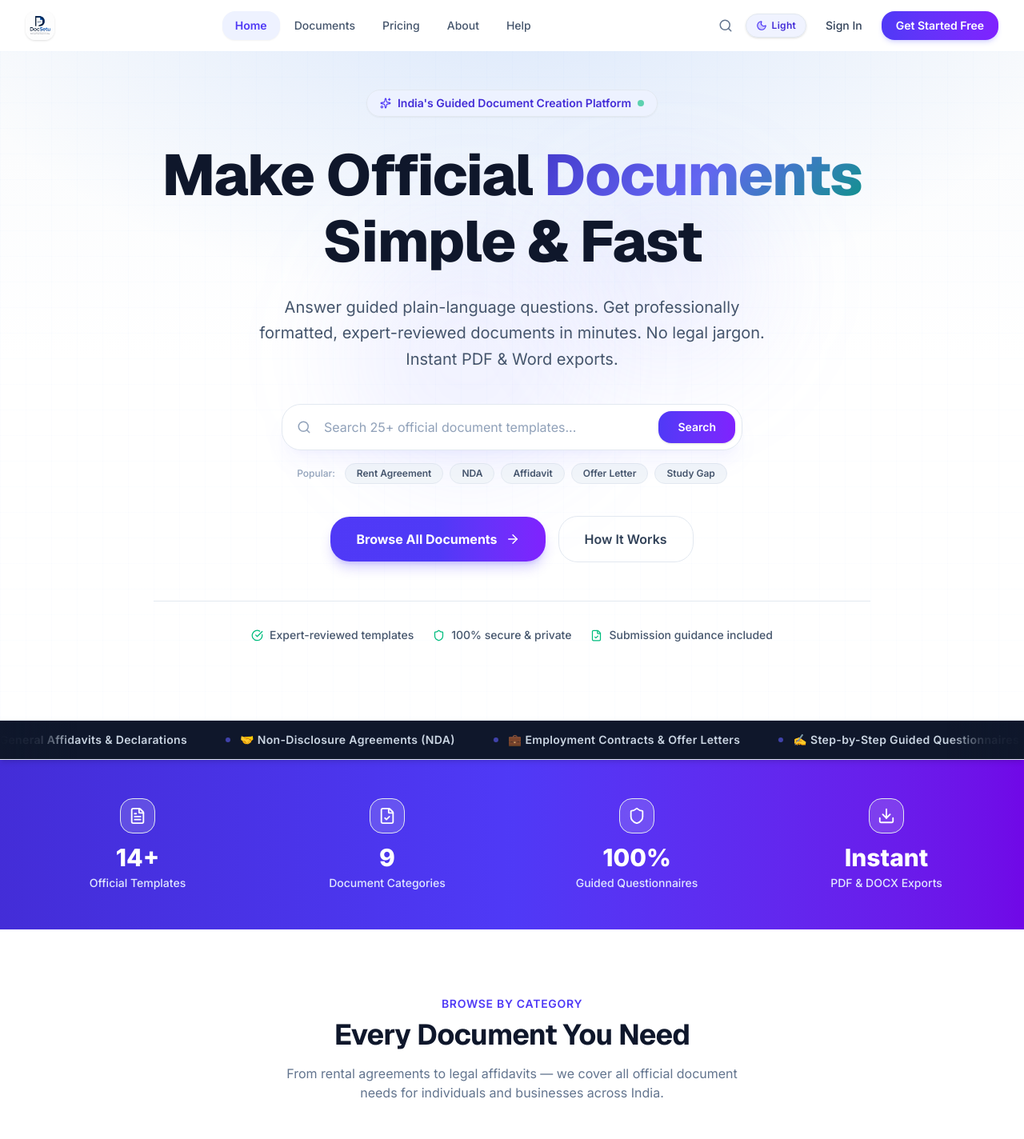
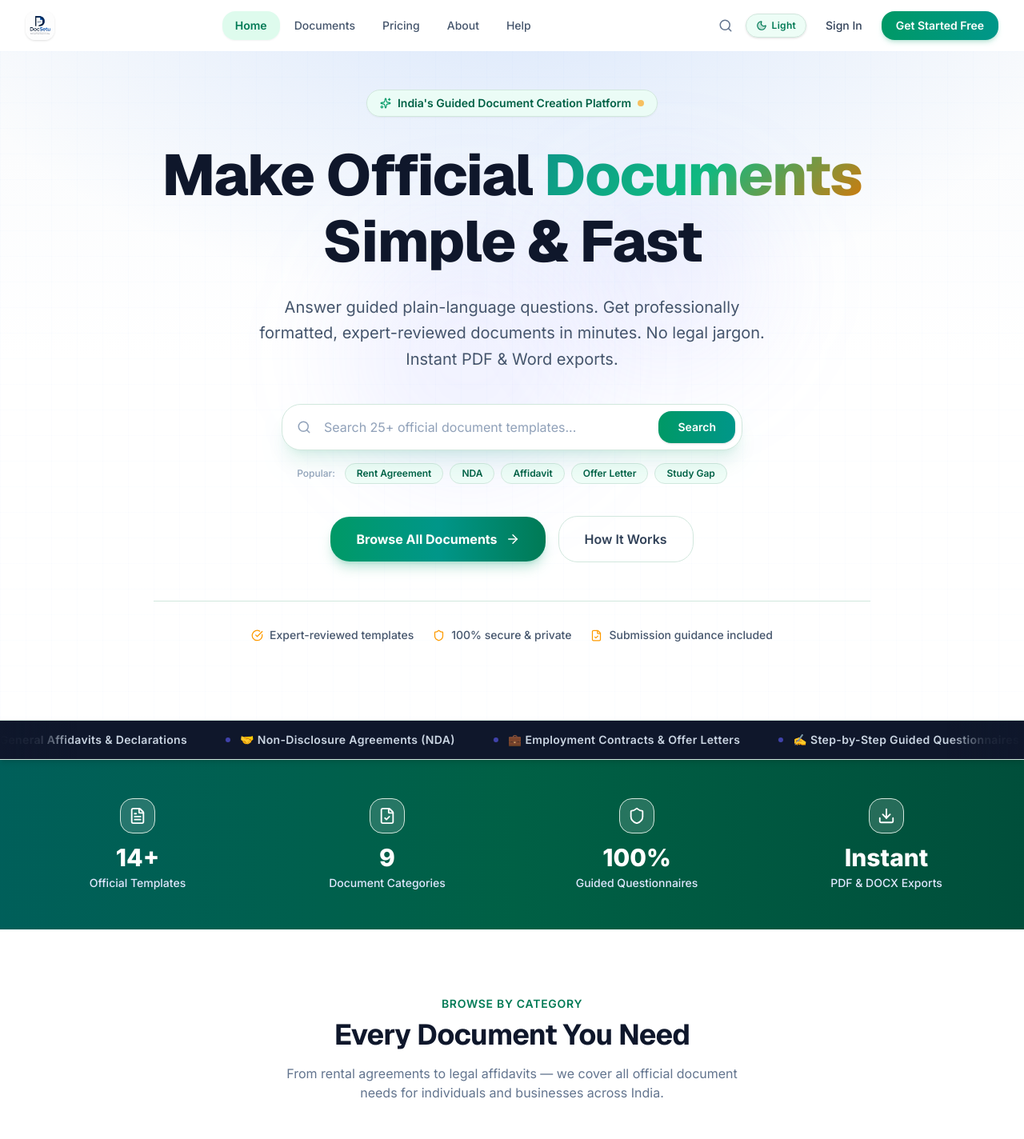
Before and after one commit to Sudhanshu7393/DocSetu, a Next.js app: page / in a window 1280 px wide. Shown: the top 1424 px of the page at 80% size. Built offline with nearby package versions, Linux system fonts and the light colour scheme.

Commit message:
Transform entire platform color theme to a totally unique Royal Emerald Teal & Gold executive palette

```diff
--- a/src/app/globals.css
+++ b/src/app/globals.css
@@ -51,39 +51,39 @@
 }
 
 :root {
-  --background: #f8fafc;
-  --foreground: #0f172a;
+  --background: #f4fbf7;
+  --foreground: #06231c;
   --card: #ffffff;
-  --card-foreground: #0f172a;
-  --border: #e2e8f0;
-  --muted: #f1f5f9;
-  --muted-foreground: #64748b;
-  --primary: #4f46e5;
+  --card-foreground: #06231c;
+  --border: #d1e7dd;
+  --muted: #e6f4ed;
+  --muted-foreground: #477063;
+  --primary: #0d9488;
   --primary-foreground: #ffffff;
-  --secondary: #f1f5f9;
-  --secondary-foreground: #1e293b;
-  --accent: #10b981;
+  --secondary: #e6f4ed;
+  --secondary-foreground: #0b3d31;
+  --accent: #f59e0b;
   --accent-foreground: #ffffff;
   --destructive: #ef4444;
-  --ring: #6366f1;
+  --ring: #14b8a6;
 }
 
 .dark {
-  --background: #070a13;
-  --foreground: #f8fafc;
-  --card: #0f172a;
-  --card-foreground: #f8fafc;
-  --border: #1e293b;
-  --muted: #131b2e;
-  --muted-foreground: #94a3b8;
-  --primary: #6366f1;
-  --primary-foreground: #ffffff;
-  --secondary: #131b2e;
-  --secondary-foreground: #f8fafc;
-  --accent: #34d399;
-  --accent-foreground: #070a13;
+  --background: #031410;
+  --foreground: #f0fdf4;
+  --card: #08241d;
+  --card-foreground: #f0fdf4;
+  --border: #134e40;
+  --muted: #0d382d;
+  --muted-foreground: #76a99a;
+  --primary: #14b8a6;
+  --primary-foreground: #031410;
+  --secondary: #0d382d;
+  --secondary-foreground: #f0fdf4;
+  --accent: #fbbf24;
+  --accent-foreground: #031410;
   --destructive: #f87171;
-  --ring: #818cf8;
+  --ring: #2dd4bf;
 }
 
 * {
@@ -156,14 +156,14 @@ body {
 
 /* Gradient text */
 .gradient-text {
-  background: linear-gradient(135deg, #4338ca 0%, #6366f1 50%, #0d9488 100%);
+  background: linear-gradient(135deg, #0d9488 0%, #10b981 50%, #d97706 100%);
   -webkit-background-clip: text;
   -webkit-text-fill-color: transparent;
   background-clip: text;
 }
 
 .dark .gradient-text {
-  background: linear-gradient(135deg, #818cf8 0%, #a5b4fc 50%, #34d399 100%);
+  background: linear-gradient(135deg, #2dd4bf 0%, #34d399 50%, #fbbf24 100%);
   -webkit-background-clip: text;
   -webkit-text-fill-color: transparent;
   background-clip: text;
--- a/src/app/page.tsx
+++ b/src/app/page.tsx
@@ -191,10 +191,10 @@ export default function HomePage() {
         <div className="relative max-w-7xl mx-auto px-4 sm:px-6 lg:px-8">
           <div className="max-w-4xl mx-auto text-center">
             {/* Badge */}
-            <div className="inline-flex items-center gap-1.5 sm:gap-2 px-3.5 sm:px-4 py-1.5 rounded-full bg-indigo-50/90 dark:bg-indigo-950/60 border border-indigo-200/90 dark:border-indigo-800/60 text-indigo-700 dark:text-indigo-300 text-xs sm:text-sm font-semibold mb-5 sm:mb-8 max-w-full shadow-xs">
-              <Sparkles size={14} className="flex-shrink-0 text-indigo-600 dark:text-indigo-400" />
+            <div className="inline-flex items-center gap-1.5 sm:gap-2 px-3.5 sm:px-4 py-1.5 rounded-full bg-emerald-50/90 dark:bg-emerald-950/60 border border-emerald-200/90 dark:border-emerald-800/60 text-emerald-800 dark:text-emerald-300 text-xs sm:text-sm font-semibold mb-5 sm:mb-8 max-w-full shadow-xs">
+              <Sparkles size={14} className="flex-shrink-0 text-emerald-600 dark:text-emerald-400" />
               <span className="truncate">India&apos;s Guided Document Creation Platform</span>
-              <span className="w-2 h-2 rounded-full bg-emerald-500 animate-pulse flex-shrink-0" />
+              <span className="w-2 h-2 rounded-full bg-amber-500 animate-pulse flex-shrink-0" />
             </div>
 
             {/* Headline */}
@@ -213,7 +213,7 @@ export default function HomePage() {
 
             {/* Search */}
             <div className="relative max-w-xl mx-auto mb-3 sm:mb-4 px-1 sm:px-0">
-              <div className="flex items-center gap-1.5 sm:gap-2 bg-white dark:bg-slate-800/95 rounded-xl sm:rounded-2xl border border-slate-200 dark:border-slate-700/80 p-1.5 sm:p-2 shadow-xl shadow-indigo-500/5 dark:shadow-black/40 focus-within:border-indigo-500 transition-all">
+              <div className="flex items-center gap-1.5 sm:gap-2 bg-white dark:bg-slate-800/95 rounded-xl sm:rounded-2xl border border-emerald-200 dark:border-emerald-800/80 p-1.5 sm:p-2 shadow-xl shadow-emerald-600/10 dark:shadow-black/40 focus-within:border-emerald-500 transition-all">
                 <Search className="ml-2.5 text-slate-400 flex-shrink-0" size={18} />
                 <input
                   type="text"
@@ -224,7 +224,7 @@ export default function HomePage() {
                 />
                 <Link
                   href={`/search?q=${searchQuery}`}
-                  className="px-4 sm:px-6 py-2 sm:py-2.5 bg-gradient-to-r from-indigo-600 to-violet-600 hover:from-indigo-700 hover:to-violet-700 text-white rounded-lg sm:rounded-xl text-xs sm:text-sm font-semibold transition-all flex-shrink-0 shadow-sm"
+                  className="px-4 sm:px-6 py-2 sm:py-2.5 bg-gradient-to-r from-emerald-600 to-teal-600 hover:from-emerald-700 hover:to-teal-700 text-white rounded-lg sm:rounded-xl text-xs sm:text-sm font-semibold transition-all flex-shrink-0 shadow-sm"
                 >
                   Search
                 </Link>
@@ -238,7 +238,7 @@ export default function HomePage() {
                 <Link
                   key={doc}
                   href={`/search?q=${doc}`}
-                  className="px-2.5 sm:px-3.5 py-1 rounded-full text-[11px] sm:text-xs font-semibold bg-slate-100 dark:bg-slate-800/90 text-slate-600 dark:text-slate-300 hover:bg-indigo-50 dark:hover:bg-indigo-950/50 hover:text-indigo-600 dark:hover:text-indigo-300 border border-slate-200/80 dark:border-slate-700/80 transition-colors"
+                  className="px-2.5 sm:px-3.5 py-1 rounded-full text-[11px] sm:text-xs font-semibold bg-emerald-50/80 dark:bg-emerald-950/60 text-emerald-800 dark:text-emerald-300 hover:bg-emerald-100 dark:hover:bg-emerald-900/60 border border-emerald-200/80 dark:border-emerald-800/80 transition-colors"
                 >
                   {doc}
                 </Link>
@@ -249,14 +249,14 @@ export default function HomePage() {
             <div className="flex flex-col sm:flex-row items-stretch sm:items-center justify-center gap-3 sm:gap-4 max-w-xs sm:max-w-none mx-auto">
               <Link
                 href="/categories"
-                className="group inline-flex items-center justify-center gap-2.5 px-6 sm:px-8 py-3.5 sm:py-4 bg-gradient-to-r from-indigo-600 via-indigo-600 to-violet-600 hover:from-indigo-700 hover:to-violet-700 text-white text-sm sm:text-base font-bold rounded-xl sm:rounded-2xl transition-all duration-300 shadow-lg shadow-indigo-600/25 hover:shadow-indigo-600/40 hover:-translate-y-0.5"
+                className="group inline-flex items-center justify-center gap-2.5 px-6 sm:px-8 py-3.5 sm:py-4 bg-gradient-to-r from-emerald-600 via-teal-600 to-emerald-700 hover:from-emerald-700 hover:to-teal-800 text-white text-sm sm:text-base font-bold rounded-xl sm:rounded-2xl transition-all duration-300 shadow-lg shadow-emerald-600/25 hover:shadow-emerald-600/40 hover:-translate-y-0.5"
               >
                 Browse All Documents
                 <ArrowRight size={18} className="group-hover:translate-x-1 transition-transform" />
               </Link>
               <Link
                 href="#how-it-works"
-                className="inline-flex items-center justify-center gap-2 px-6 sm:px-8 py-3.5 sm:py-4 text-slate-700 dark:text-slate-200 text-sm sm:text-base font-semibold rounded-xl sm:rounded-2xl border border-slate-200 dark:border-slate-700 hover:bg-slate-100/80 dark:hover:bg-slate-800 transition-colors"
+                className="inline-flex items-center justify-center gap-2 px-6 sm:px-8 py-3.5 sm:py-4 text-slate-700 dark:text-slate-200 text-sm sm:text-base font-semibold rounded-xl sm:rounded-2xl border border-emerald-200 dark:border-emerald-800 hover:bg-emerald-50/50 dark:hover:bg-slate-800 transition-colors"
               >
                 How It Works
               </Link>
@@ -270,7 +270,7 @@ export default function HomePage() {
                 { icon: FileCheck, text: "Submission guidance included" },
               ].map(({ icon: Icon, text }) => (
                 <div key={text} className="flex items-center gap-1.5 sm:gap-2 text-xs sm:text-sm font-medium text-slate-600 dark:text-slate-400">
-                  <Icon size={15} className="text-emerald-500 flex-shrink-0" />
+                  <Icon size={15} className="text-amber-500 flex-shrink-0" />
                   <span>{text}</span>
                 </div>
               ))}
@@ -283,7 +283,7 @@ export default function HomePage() {
       <MarqueeTicker />
 
       {/* ─── STATS ─── */}
-      <section className="bg-gradient-to-r from-indigo-700 via-indigo-600 to-violet-700 dark:from-indigo-900 dark:to-slate-900 text-white">
+      <section className="bg-gradient-to-r from-teal-800 via-emerald-800 to-emerald-900 dark:from-emerald-950 dark:to-slate-900 text-white">
         <div className="max-w-7xl mx-auto px-4 sm:px-6 lg:px-8 py-12">
           <div className="grid grid-cols-2 lg:grid-cols-4 gap-8">
             {stats.map(({ value, label, icon: Icon }) => (
@@ -302,7 +302,7 @@ export default function HomePage() {
       <section className="py-20 bg-white dark:bg-slate-900">
         <div className="max-w-7xl mx-auto px-4 sm:px-6 lg:px-8">
           <div className="text-center mb-12">
-            <span className="text-sm font-semibold text-indigo-600 dark:text-indigo-400 uppercase tracking-wider">
+            <span className="text-sm font-semibold text-emerald-700 dark:text-emerald-400 uppercase tracking-wider">
               Browse by Category
             </span>
             <h2 className="text-3xl sm:text-4xl font-bold text-slate-900 dark:text-white mt-2 mb-4">
@@ -336,7 +336,7 @@ export default function HomePage() {
           <div className="text-center mt-8">
             <Link
               href="/categories"
-              className="inline-flex items-center gap-2 text-indigo-600 dark:text-indigo-400 font-semibold text-sm hover:gap-3 transition-all"
+              className="inline-flex items-center gap-2 text-emerald-700 dark:text-emerald-400 font-semibold text-sm hover:gap-3 transition-all"
             >
               View all categories <ArrowRight size={15} />
             </Link>
@@ -347,11 +347,11 @@ export default function HomePage() {
       {/* ─── HOW IT WORKS ─── */}
       <section
         id="how-it-works"
-        className="py-20 bg-gradient-to-b from-slate-50 to-white dark:from-slate-800/30 dark:to-slate-900"
+        className="py-20 bg-gradient-to-b from-emerald-50/30 to-white dark:from-emerald-950/20 dark:to-slate-900"
       >
         <div className="max-w-7xl mx-auto px-4 sm:px-6 lg:px-8">
           <div className="text-center mb-16">
-            <span className="text-sm font-semibold text-indigo-600 dark:text-indigo-400 uppercase tracking-wider">
+            <span className="text-sm font-semibold text-emerald-700 dark:text-emerald-400 uppercase tracking-wider">
               Simple Process
             </span>
             <h2 className="text-3xl sm:text-4xl font-bold text-slate-900 dark:text-white mt-2 mb-4">
@@ -364,7 +364,7 @@ export default function HomePage() {
 
           <div className="grid grid-cols-1 md:grid-cols-3 gap-8 relative">
             {/* Connector line (desktop only) */}
-            <div className="hidden md:block absolute top-16 left-1/3 right-1/3 h-px bg-gradient-to-r from-indigo-300 to-violet-300 dark:from-indigo-700 dark:to-violet-700 z-0" />
+            <div className="hidden md:block absolute top-16 left-1/3 right-1/3 h-px bg-gradient-to-r from-emerald-300 to-teal-300 dark:from-emerald-700 dark:to-teal-700 z-0" />
 
             {howItWorks.map((step, i) => (
               <div key={i} className="relative z-10 text-center">
@@ -393,7 +393,7 @@ export default function HomePage() {
         <div className="max-w-7xl mx-auto px-4 sm:px-6 lg:px-8">
           <div className="flex items-center justify-between mb-12">
             <div>
-              <span className="text-sm font-semibold text-indigo-600 dark:text-indigo-400 uppercase tracking-wider">
+              <span className="text-sm font-semibold text-emerald-700 dark:text-emerald-400 uppercase tracking-wider">
                 Most Used
               </span>
               <h2 className="text-3xl sm:text-4xl font-bold text-slate-900 dark:text-white mt-2">
@@ -402,7 +402,7 @@ export default function HomePage() {
             </div>
             <Link
               href="/categories"
-              className="hidden sm:inline-flex items-center gap-2 text-sm font-semibold text-indigo-600 dark:text-indigo-400 hover:gap-3 transition-all"
+              className="hidden sm:inline-flex items-center gap-2 text-sm font-semibold text-emerald-700 dark:text-emerald-400 hover:gap-3 transition-all"
             >
               View all <ArrowRight size={15} />
             </Link>
@@ -415,7 +415,7 @@ export default function HomePage() {
                 <Link
                   key={doc.id}
                   href={`/documents/${doc.slug}`}
-                  className="group p-6 rounded-2xl border border-slate-200 dark:border-slate-700/50 bg-white dark:bg-slate-800/50 hover:border-indigo-300 dark:hover:border-indigo-600/50 transition-all duration-300 card-glow hover:-translate-y-0.5"
+                  className="group p-6 rounded-2xl border border-slate-200 dark:border-slate-700/50 bg-white dark:bg-slate-800/50 hover:border-emerald-300 dark:hover:border-emerald-600/50 transition-all duration-300 card-glow hover:-translate-y-0.5"
                 >
                   <div className="flex items-start justify-between mb-4">
                     <div className={`text-2xl p-2.5 rounded-xl ${category?.bgColor}`}>
@@ -431,7 +431,7 @@ export default function HomePage() {
                       {!doc.isPremium && <span className="badge-free">Free</span>}
                     </div>
                   </div>
-                  <h3 className="font-semibold text-slate-900 dark:text-white mb-2 group-hover:text-indigo-600 dark:group-hover:text-indigo-400 transition-colors">
+                  <h3 className="font-semibold text-slate-900 dark:text-white mb-2 group-hover:text-emerald-700 dark:group-hover:text-emerald-400 transition-colors">
                     {doc.name}
                   </h3>
                   <p className="text-sm text-slate-500 dark:text-slate-400 line-clamp-2 mb-4">
@@ -442,7 +442,7 @@ export default function HomePage() {
                       <Clock size={12} />
                       {doc.estimatedTime}
                     </div>
-                    <span className="text-xs font-medium text-indigo-600 dark:text-indigo-400 flex items-center gap-1 group-hover:gap-2 transition-all">
+                    <span className="text-xs font-medium text-emerald-700 dark:text-emerald-400 flex items-center gap-1 group-hover:gap-2 transition-all">
                       Create <ArrowRight size={11} />
                     </span>
                   </div>
@@ -457,7 +457,7 @@ export default function HomePage() {
       <section className="py-20 bg-slate-50 dark:bg-slate-800/20">
         <div className="max-w-7xl mx-auto px-4 sm:px-6 lg:px-8">
           <div className="text-center mb-14">
-            <span className="text-sm font-semibold text-indigo-600 dark:text-indigo-400 uppercase tracking-wider">
+            <span className="text-sm font-semibold text-emerald-700 dark:text-emerald-400 uppercase tracking-wider">
               Why DocSetu
             </span>
             <h2 className="text-3xl sm:text-4xl font-bold text-slate-900 dark:text-white mt-2 mb-4">
@@ -471,8 +471,8 @@ export default function HomePage() {
                 key={title}
                 className="p-6 rounded-2xl bg-white dark:bg-slate-800 border border-slate-200 dark:border-slate-700/50 shadow-sm hover:shadow-md transition-shadow"
               >
-                <div className="w-11 h-11 rounded-xl bg-indigo-50 dark:bg-indigo-950/40 flex items-center justify-center mb-4">
-                  <Icon size={20} className="text-indigo-600 dark:text-indigo-400" />
+                <div className="w-11 h-11 rounded-xl bg-emerald-50 dark:bg-emerald-950/40 flex items-center justify-center mb-4">
+                  <Icon size={20} className="text-emerald-700 dark:text-emerald-400" />
                 </div>
                 <h3 className="font-semibold text-slate-900 dark:text-white mb-2">{title}</h3>
                 <p className="text-sm text-slate-500 dark:text-slate-400 leading-relaxed">
@@ -487,7 +487,7 @@ export default function HomePage() {
       {/* ─── PLATFORM HIGHLIGHTS ─── */}
       <section className="py-20 bg-white dark:bg-slate-900">
         <div className="max-w-7xl mx-auto px-4 sm:px-6 lg:px-8 text-center">
-          <span className="text-sm font-semibold text-indigo-600 dark:text-indigo-400 uppercase tracking-wider">
+          <span className="text-sm font-semibold text-emerald-700 dark:text-emerald-400 uppercase tracking-wider">
             Features & Quality
           </span>
           <h2 className="text-3xl sm:text-4xl font-bold text-slate-900 dark:text-white mt-2 mb-12">
@@ -514,9 +514,9 @@ export default function HomePage() {
             ].map((f, i) => (
               <div
                 key={i}
-                className="p-6 rounded-2xl bg-slate-50 dark:bg-slate-800/40 border border-slate-200 dark:border-slate-700/50 hover:border-indigo-300 dark:hover:border-indigo-600/50 transition-colors"
+                className="p-6 rounded-2xl bg-emerald-50/40 dark:bg-slate-800/40 border border-emerald-100 dark:border-slate-700/50 hover:border-emerald-300 dark:hover:border-emerald-600/50 transition-colors"
               >
-                <div className="w-10 h-10 rounded-xl bg-indigo-100 dark:bg-indigo-950/60 flex items-center justify-center text-indigo-600 dark:text-indigo-400 mb-4">
+                <div className="w-10 h-10 rounded-xl bg-emerald-100 dark:bg-emerald-950/60 flex items-center justify-center text-emerald-700 dark:text-emerald-400 mb-4">
                   <f.icon size={20} />
                 </div>
                 <h3 className="text-lg font-bold text-slate-900 dark:text-white mb-2">{f.title}</h3>
@@ -528,7 +528,7 @@ export default function HomePage() {
       </section>
 
       {/* ─── CTA BANNER ─── */}
-      <section className="py-20 bg-gradient-to-r from-indigo-700 via-indigo-600 to-violet-700 relative overflow-hidden">
+      <section className="py-20 bg-gradient-to-r from-emerald-800 via-teal-800 to-emerald-900 relative overflow-hidden">
         <div className="absolute inset-0 bg-grid opacity-20" />
         <div className="absolute top-0 right-0 w-80 h-80 bg-white/5 rounded-full blur-3xl -translate-y-1/2 translate-x-1/4" />
         <div className="absolute bottom-0 left-0 w-64 h-64 bg-white/5 rounded-full blur-3xl translate-y-1/2 -translate-x-1/4" />
@@ -543,14 +543,14 @@ export default function HomePage() {
             <br />
             First Document?
           </h2>
-          <p className="text-xl text-indigo-100 mb-10 max-w-xl mx-auto">
+          <p className="text-xl text-emerald-100 mb-10 max-w-xl mx-auto">
             Sign up free and create your first document in under 5 minutes.
             No credit card required.
           </p>
           <div className="flex flex-col sm:flex-row items-center justify-center gap-4">
             <Link
               href="/register"
-              className="inline-flex items-center gap-2.5 px-8 py-4 bg-white text-indigo-700 font-bold rounded-2xl hover:bg-indigo-50 transition-colors shadow-lg"
+              className="inline-flex items-center gap-2.5 px-8 py-4 bg-white text-emerald-900 font-bold rounded-2xl hover:bg-emerald-50 transition-colors shadow-lg"
             >
               Start for Free <ArrowRight size={18} />
             </Link>
--- a/src/components/layout/Footer.tsx
+++ b/src/components/layout/Footer.tsx
@@ -52,15 +52,15 @@ export default function Footer() {
 
             <div className="mt-6 space-y-2.5">
               <div className="flex items-center gap-2.5 text-sm text-slate-400">
-                <Mail size={14} className="text-indigo-400" />
+                <Mail size={14} className="text-emerald-400" />
                 <span>support@docsetu.in</span>
               </div>
               <div className="flex items-center gap-2.5 text-sm text-slate-400">
-                <Phone size={14} className="text-indigo-400" />
+                <Phone size={14} className="text-emerald-400" />
                 <span>+91 73930 11350</span>
               </div>
               <div className="flex items-center gap-2.5 text-sm text-slate-400">
-                <MapPin size={14} className="text-indigo-400" />
+                <MapPin size={14} className="text-emerald-400" />
                 <span>India</span>
               </div>
             </div>
--- a/src/components/layout/Header.tsx
+++ b/src/components/layout/Header.tsx
@@ -135,8 +135,8 @@ export default function Header() {
                   className={cn(
                     "px-4 py-2 rounded-xl text-sm font-medium transition-all",
                     pathname === href || pathname.startsWith(href + "/")
-                      ? "text-indigo-600 dark:text-indigo-400 bg-indigo-50 dark:bg-indigo-950/50 font-semibold shadow-xs"
-                      : "text-slate-600 dark:text-slate-400 hover:text-slate-900 dark:hover:text-white hover:bg-slate-100/80 dark:hover:bg-slate-800/80"
+                      ? "text-emerald-700 dark:text-emerald-400 bg-emerald-100/70 dark:bg-emerald-950/60 font-semibold shadow-xs"
+                      : "text-slate-600 dark:text-slate-400 hover:text-slate-900 dark:hover:text-white hover:bg-emerald-50/50 dark:hover:bg-slate-800/80"
                   )}
                 >
                   {label}
@@ -149,7 +149,7 @@ export default function Header() {
               {/* Search button */}
               <button
                 onClick={() => setSearchOpen(!searchOpen)}
-                className="p-2 rounded-xl text-slate-500 dark:text-slate-400 hover:text-slate-700 dark:hover:text-slate-200 hover:bg-slate-100 dark:hover:bg-slate-800 transition-colors"
+                className="p-2 rounded-xl text-slate-500 dark:text-slate-400 hover:text-slate-700 dark:hover:text-slate-200 hover:bg-emerald-50 dark:hover:bg-slate-800 transition-colors"
                 aria-label="Search"
               >
                 <Search size={18} />
@@ -162,7 +162,7 @@ export default function Header() {
                   "flex items-center gap-1.5 px-3 py-1.5 rounded-full border transition-all duration-300 shadow-sm",
                   dark
                     ? "bg-slate-800/90 border-amber-500/40 text-amber-300 hover:bg-slate-800 hover:border-amber-400"
-                    : "bg-indigo-50/90 border-indigo-200 text-indigo-700 hover:bg-indigo-100 hover:border-indigo-300"
+                    : "bg-emerald-50/90 border-emerald-200 text-emerald-700 hover:bg-emerald-100 hover:border-emerald-300"
                 )}
                 title={dark ? "Switch to Light Theme" : "Switch to Dark Theme"}
                 aria-label="Toggle theme"
@@ -174,7 +174,7 @@ export default function Header() {
                   </>
                 ) : (
                   <>
-                    <Moon size={14} className="text-indigo-600 fill-indigo-600/20" />
+                    <Moon size={14} className="text-emerald-700 fill-emerald-700/20" />
                     <span className="text-xs font-semibold tracking-wide">Light</span>
                   </>
                 )}
@@ -186,7 +186,7 @@ export default function Header() {
                     onClick={() => setUserOpen(!userOpen)}
                     className="flex items-center gap-2 px-3 py-1.5 rounded-xl border border-slate-200 dark:border-slate-700 hover:bg-slate-50 dark:hover:bg-slate-800 transition-colors"
                   >
-                    <div className="w-6 h-6 rounded-full bg-gradient-to-br from-indigo-500 to-violet-600 flex items-center justify-center text-white text-xs font-bold">
+                    <div className="w-6 h-6 rounded-full bg-gradient-to-br from-emerald-500 to-teal-600 flex items-center justify-center text-white text-xs font-bold">
                       U
                     </div>
                     <ChevronDown size={14} className="text-slate-500" />
@@ -222,7 +222,7 @@ export default function Header() {
                   </Link>
                   <Link
                     href="/register"
-                    className="px-4.5 py-2 text-sm font-semibold bg-gradient-to-r from-indigo-600 to-violet-600 hover:from-indigo-700 hover:to-violet-700 text-white rounded-xl transition-all shadow-md shadow-indigo-500/20 hover:shadow-indigo-500/35 hover:-translate-y-0.5"
+                    className="px-4.5 py-2 text-sm font-semibold bg-gradient-to-r from-emerald-600 to-teal-600 hover:from-emerald-700 hover:to-teal-700 text-white rounded-xl transition-all shadow-md shadow-emerald-600/20 hover:shadow-emerald-600/35 hover:-translate-y-0.5"
                   >
                     Get Started Free
                   </Link>
```
